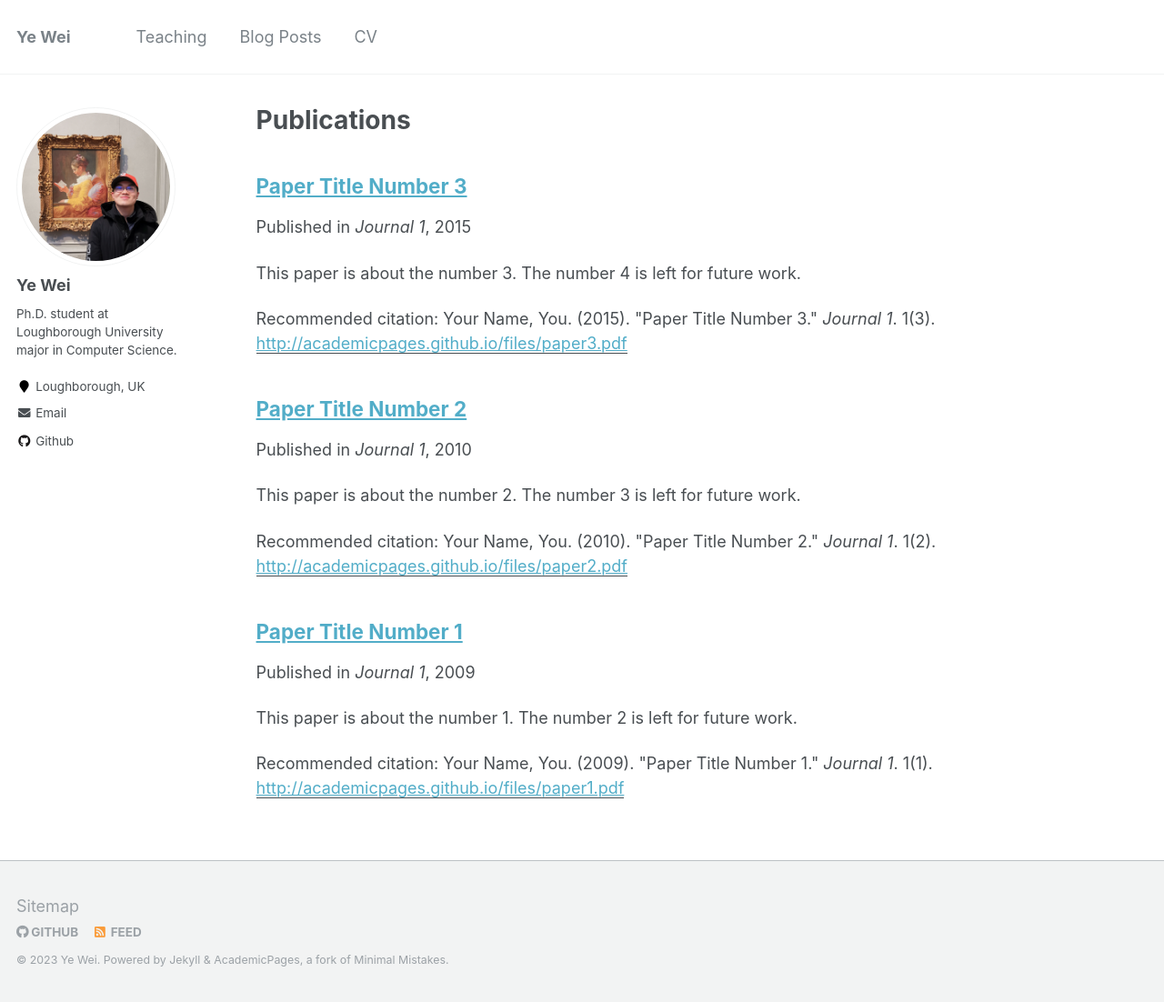
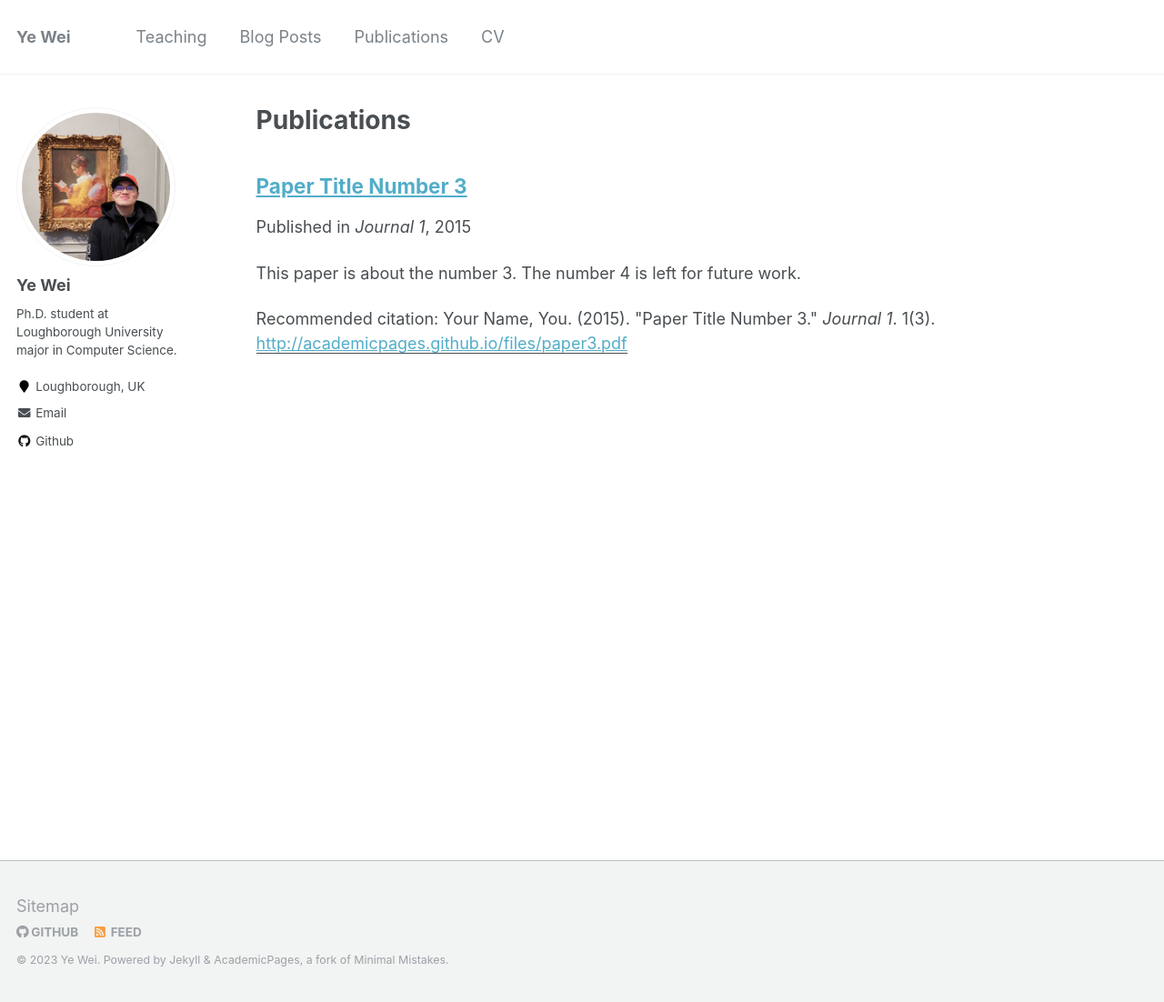
Before and after one commit to Ye-We1/Ye-We1.github.io, a Jekyll site: the page built from _pages/publications.md, in a window 1280 px wide and 1102 px high. Shown: the whole window at 91% size. Built offline with Jekyll 4.4.1, drawn with Linux system fonts in a browser that asks for light colours.

Commit message:
update pub

```diff
--- a/_data/navigation.yml
+++ b/_data/navigation.yml
@@ -1,7 +1,5 @@
 # main links links
 main:
-  # - title: "Publications"
-  #  url: /publications/
 
   # - title: "Talks"
   #  url: /talks/
@@ -15,6 +13,9 @@
   - title: "Blog Posts"
     url: /year-archive/
 
+  - title: "Publications"
+    url: /publications/
+
   - title: "CV"
     url: /cv/
 
--- a/_publications/2009-10-01-paper-title-number-1.md
+++ /dev/null
@@ -1,15 +0,0 @@
----
-title: "Paper Title Number 1"
-collection: publications
-permalink: /publication/2009-10-01-paper-title-number-1
-excerpt: 'This paper is about the number 1. The number 2 is left for future work.'
-date: 2009-10-01
-venue: 'Journal 1'
-paperurl: 'http://academicpages.github.io/files/paper1.pdf'
-citation: 'Your Name, You. (2009). &quot;Paper Title Number 1.&quot; <i>Journal 1</i>. 1(1).'
----
-This paper is about the number 1. The number 2 is left for future work.
-
-[Download paper here](http://academicpages.github.io/files/paper1.pdf)
-
-Recommended citation: Your Name, You. (2009). "Paper Title Number 1." <i>Journal 1</i>. 1(1).
--- a/_publications/2010-10-01-paper-title-number-2.md
+++ /dev/null
@@ -1,15 +0,0 @@
----
-title: "Paper Title Number 2"
-collection: publications
-permalink: /publication/2010-10-01-paper-title-number-2
-excerpt: 'This paper is about the number 2. The number 3 is left for future work.'
-date: 2010-10-01
-venue: 'Journal 1'
-paperurl: 'http://academicpages.github.io/files/paper2.pdf'
-citation: 'Your Name, You. (2010). &quot;Paper Title Number 2.&quot; <i>Journal 1</i>. 1(2).'
----
-This paper is about the number 2. The number 3 is left for future work.
-
-[Download paper here](http://academicpages.github.io/files/paper2.pdf)
-
-Recommended citation: Your Name, You. (2010). "Paper Title Number 2." <i>Journal 1</i>. 1(2).
```
